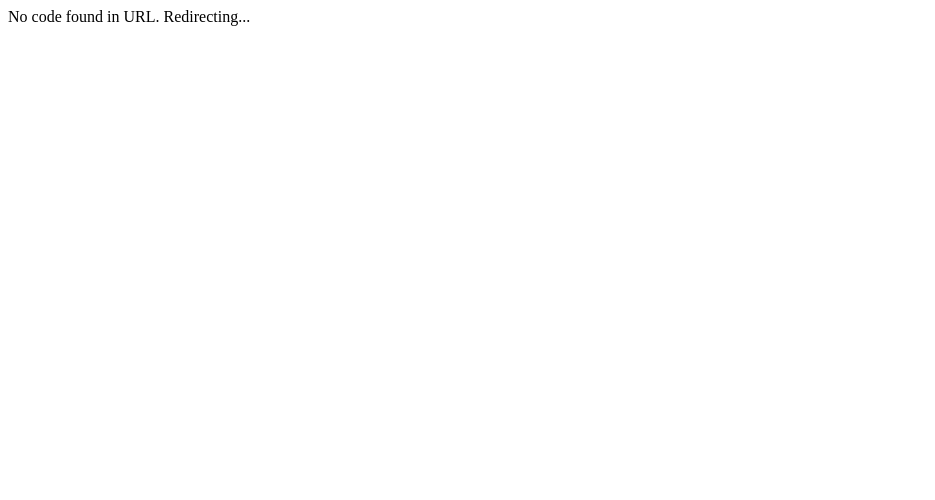
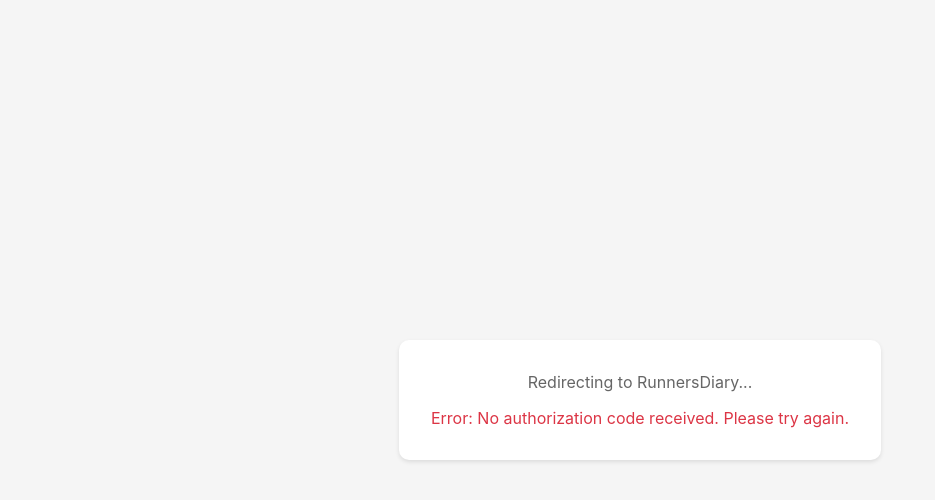
Before and after one commit to GlenBentley/strava-redirect, a plain HTML site: page index.html in a window 1280 px wide. Shown: the whole page, without its empty margins (0-935 px from the left). Drawn offline with Linux system fonts and the light colour scheme.

Commit message:
Update index.html

```diff
--- a/index.html
+++ b/index.html
@@ -1,18 +1,62 @@
+<!DOCTYPE html>
 <html>
 <head>
-    <script type="text/javascript">
-      // Parse ?code=... from the URL
-      const params = new URLSearchParams(window.location.search);
-      const code = params.get('code');
+    <title>Strava Redirect</title>
+    <script>
+        // Function to handle the redirect
+        function handleRedirect() {
+            // Get the current URL
+            const url = window.location.href;
+
+            // Extract the code from the URL
+            const urlParams = new URLSearchParams(window.location.search);
+            const code = urlParams.get('code');
+
             if (code) {
-        // Redirect to your app with the code
-        window.location = 'runnersdiary://auth?code=' + code;
+                // Redirect back to our app with the code
+                window.location.href = `runnersdiary://oauth?code=${code}`;
             } else {
-        document.write('No code found in URL.');
+                // If no code is present, show an error
+                document.getElementById('error').style.display = 'block';
             }
+        }
+
+        // Run the redirect handler when the page loads
+        window.onload = handleRedirect;
     </script>
+    <style>
+        body {
+            font-family: -apple-system, BlinkMacSystemFont, "Segoe UI", Roboto, Helvetica, Arial, sans-serif;
+            display: flex;
+            justify-content: center;
+            align-items: center;
+            height: 100vh;
+            margin: 0;
+            background-color: #f5f5f5;
+        }
+        .container {
+            text-align: center;
+            padding: 2rem;
+            background: white;
+            border-radius: 10px;
+            box-shadow: 0 2px 4px rgba(0,0,0,0.1);
+        }
+        .error {
+            display: none;
+            color: #dc3545;
+            margin-top: 1rem;
+        }
+        .loading {
+            color: #666;
+        }
+    </style>
 </head>
 <body>
-    Redirecting...
+    <div class="container">
+        <div class="loading">Redirecting to RunnersDiary...</div>
+        <div id="error" class="error">
+            Error: No authorization code received. Please try again.
+        </div>
+    </div>
 </body>
 </html>
```
Lines whose indentation alone changed are shown as unchanged.
